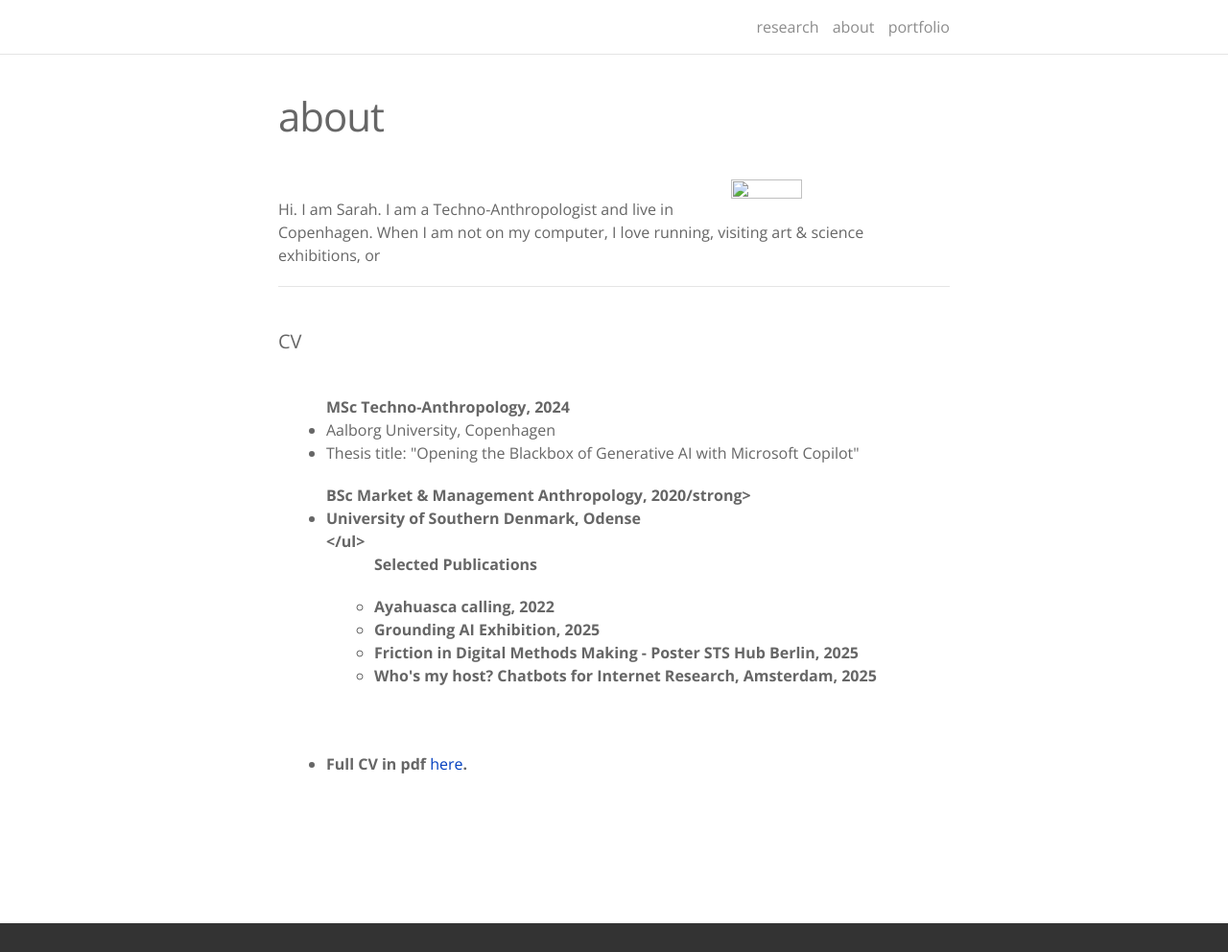
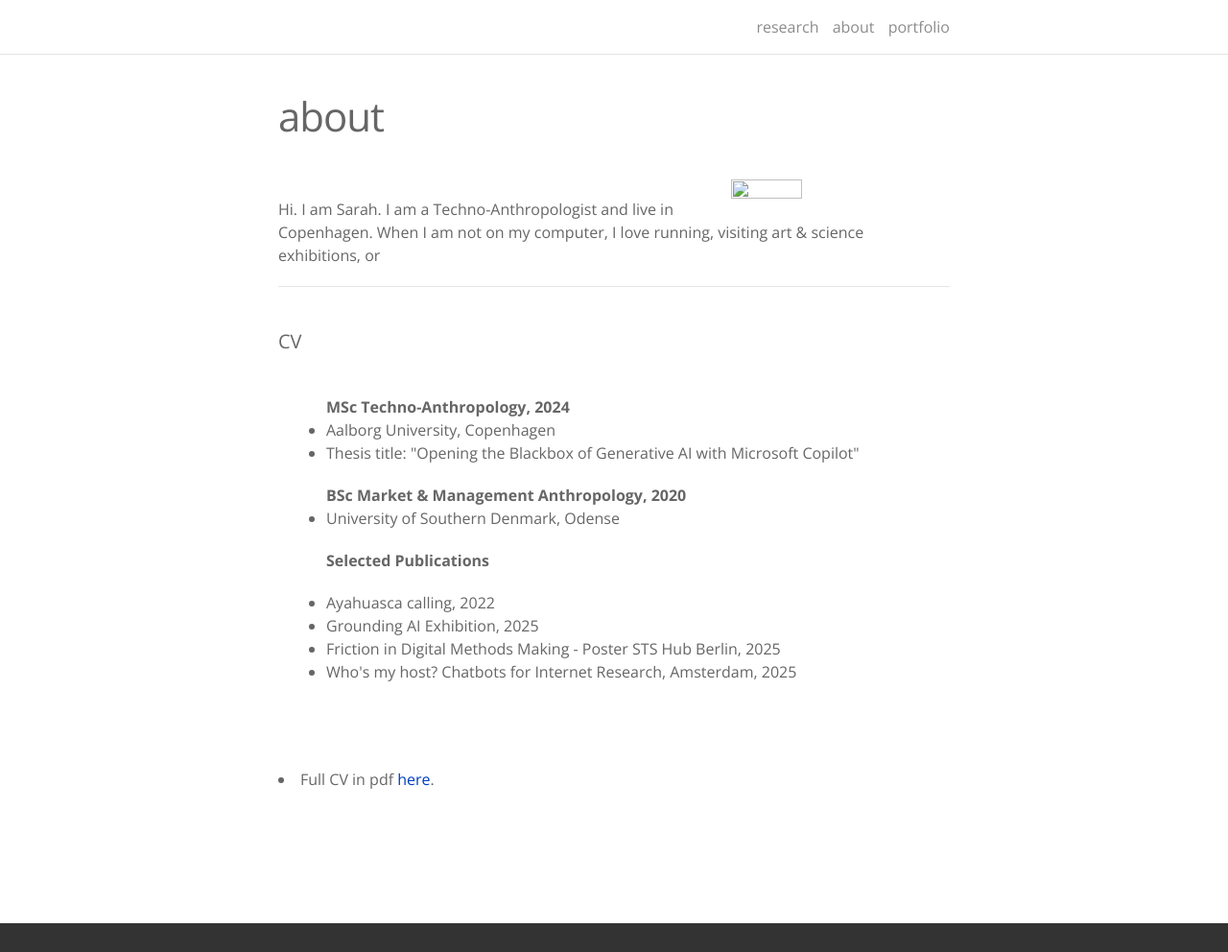
Before and after one commit to Sarah-HCEL/sarahfeldes.github.io, a Jekyll site: the page built from about.md, in a window 1280 px wide and 992 px high. Shown: the whole window at 96% size. Built offline with Jekyll 4.4.1, drawn with Linux system fonts in a browser that asks for light colours; nearby versions of some CDN libraries; Markdown is read by kramdown in place of the engine named in the settings.

Commit message:
Update about.md

```diff
--- a/about.md
+++ b/about.md
@@ -25,7 +25,7 @@ I am a Techno-Anthropologist and live in Copenhagen. When I am not on my compute
 </ul>
 
 <ul>
-<strong>BSc Market & Management Anthropology, 2020/strong>
+<strong>BSc Market & Management Anthropology, 2020</strong>
 <li>University of Southern Denmark, Odense </li>
 </ul>
 
```
